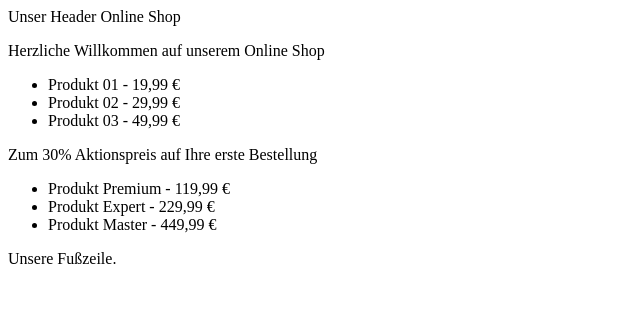
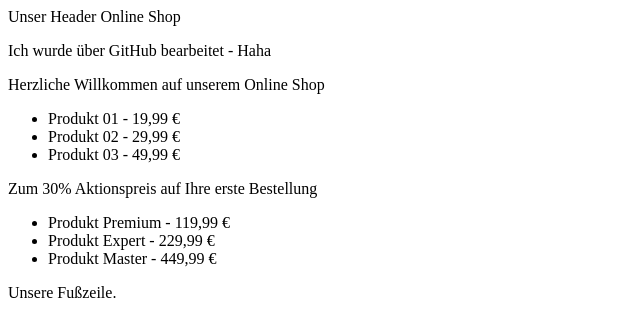
Before and after one commit to Masch-Projects-Page/online-shop, a plain HTML site: page index.html in a window 1280 px wide. Shown: the whole page, without its empty margins (0-640 px from the left). Drawn offline with Linux system fonts and the light colour scheme.

Commit message:
Update index.html

```diff
--- a/index.html
+++ b/index.html
@@ -14,6 +14,8 @@
     </header>
 
     <main>
+
+        <p>Ich wurde über GitHub bearbeitet - Haha </p>
 
         <p> Herzliche Willkommen auf unserem Online Shop</p>
 
```
